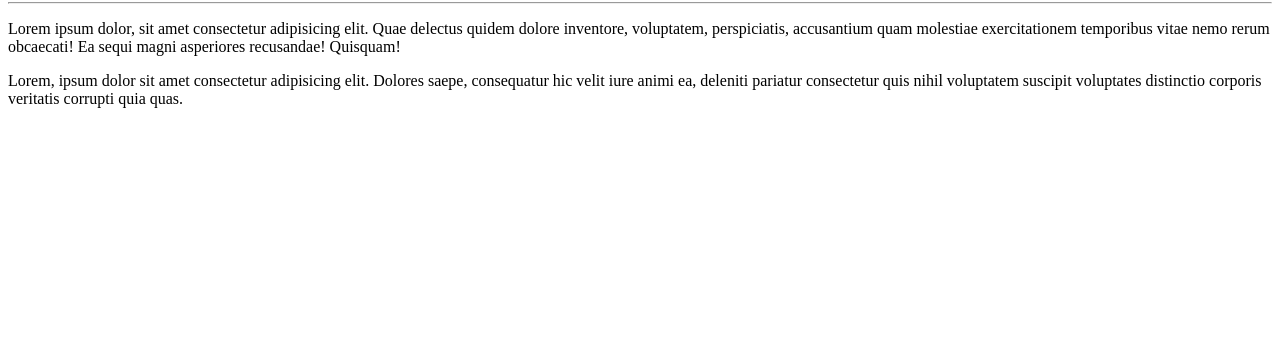
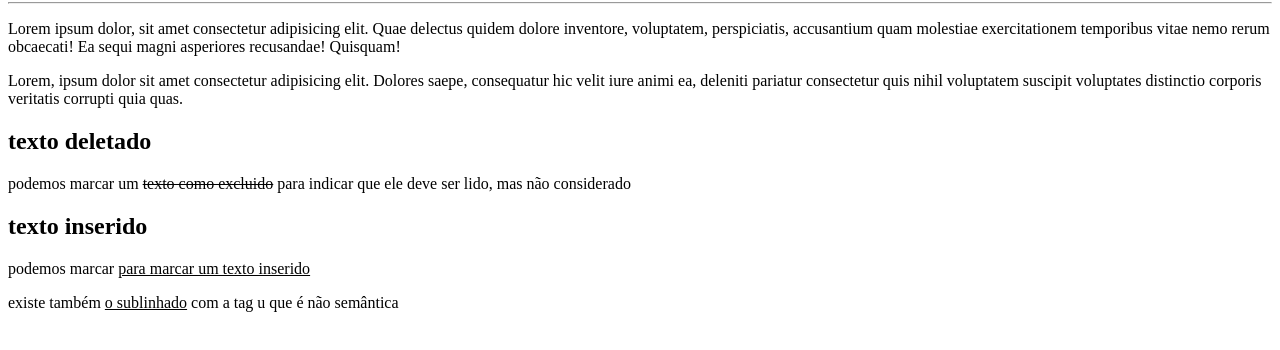
Before and after one commit to BressianiDavi/exerc-cios, a plain HTML site: page site-exemplo/index.html in a window 1280 px wide. Shown: the part 78-428 px from the top of the page. Drawn offline with Linux system fonts and the light colour scheme.

Commit message:
adicionei formatações adicionais

```diff
--- a/site-exemplo/index.html
+++ b/site-exemplo/index.html
@@ -3,13 +3,18 @@
 <head>
     <meta charset="UTF-8">
     <meta name="viewport" content="width=device-width, initial-scale=1.0">
-    <title>Primeiro Site em repositório</title>
+    <title>Primeiro Site em repositório </title>
 </head>
 <body>
     <h1>Olá, Mundo!</h1>
     <hr>
     <p>Lorem ipsum dolor, sit amet consectetur adipisicing elit. Quae delectus quidem dolore inventore, voluptatem, perspiciatis, accusantium quam molestiae exercitationem temporibus vitae nemo rerum obcaecati! Ea sequi magni asperiores recusandae! Quisquam!</p>
     <p>Lorem, ipsum dolor sit amet consectetur adipisicing elit. Dolores saepe, consequatur hic velit iure animi ea, deleniti pariatur consectetur quis nihil voluptatem suscipit voluptates distinctio corporis veritatis corrupti quia quas.</p>
+    <h2>texto deletado</h2>
+    <p>podemos marcar um <del>texto como excluido</del> para indicar que ele deve ser lido, mas não considerado</p>
+    <h2>texto inserido</h2>
+    <p>podemos marcar <ins>para marcar um texto inserido</ins></p>
+    <p>existe também <u>o sublinhado</u> com a tag u que é não semântica </p>
 
 </body>
 </html>
```
